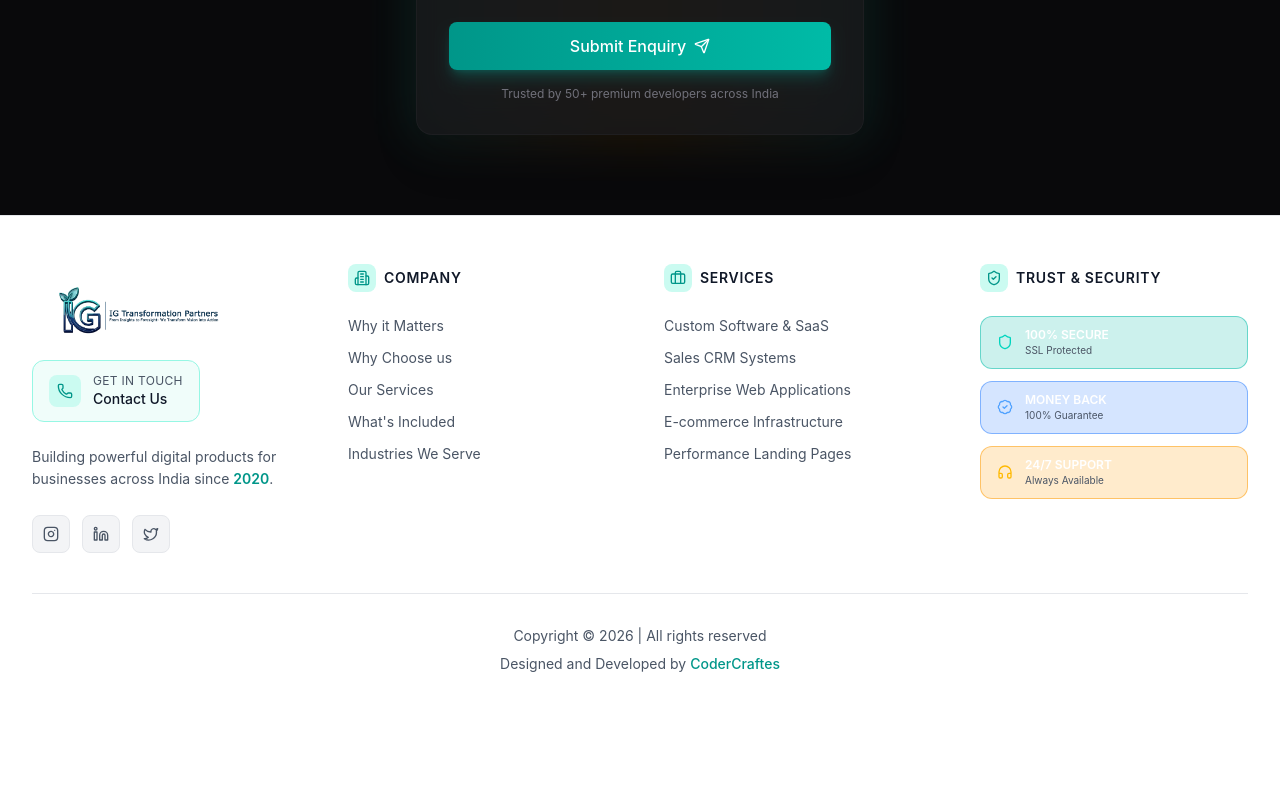
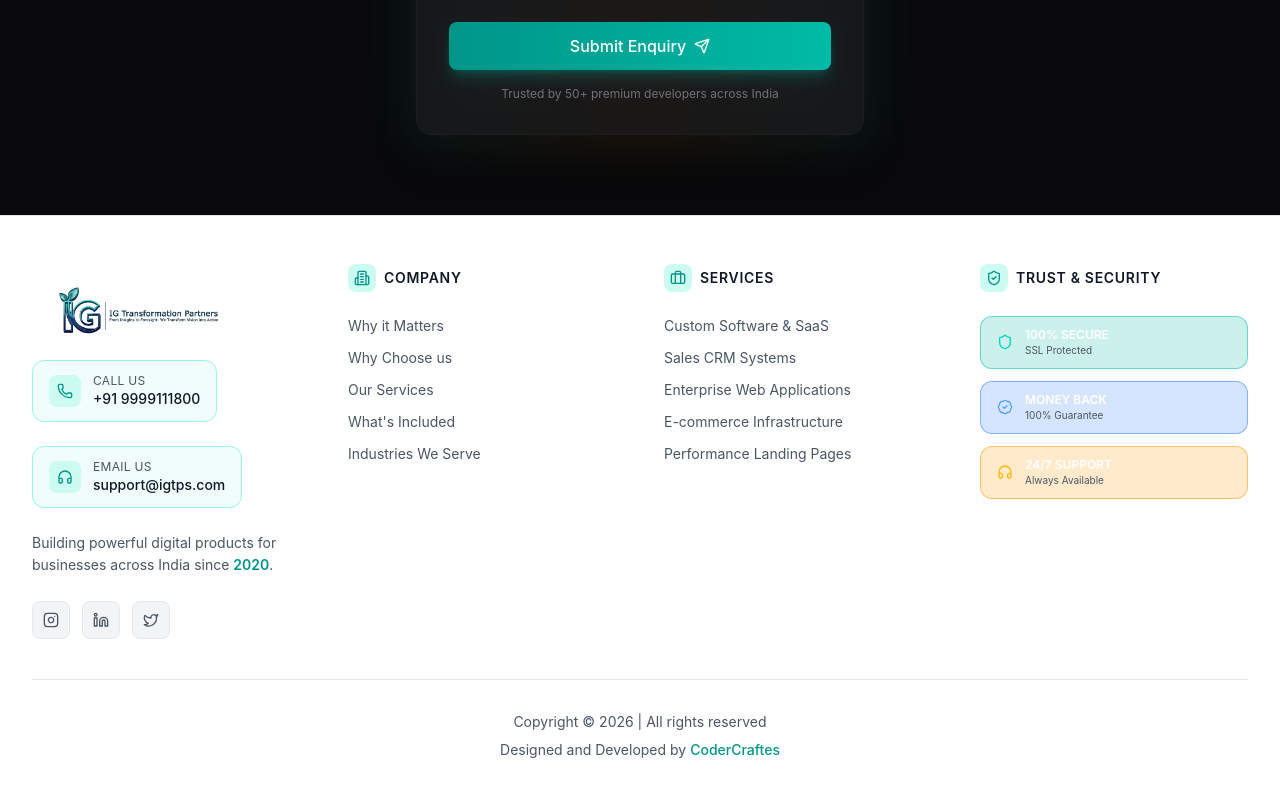
Before and after one commit to PrakashChand07/igtTransformation, a React (Vite) app: page /sales-crm in a window 1280 px wide. Shown: the part 3506-4302 px from the top of the page. Before the commit the page ends 4228 px from the top, so only its background shows below. Built offline with nearby package versions, Linux system fonts and the light colour scheme.

Commit message:
feat: Introduce foundational landing page components including enquiry and conversion forms, floating action bar, footer, and TypeScript configuration.

```diff
--- a/src/app/components/ConversionForm.tsx
+++ b/src/app/components/ConversionForm.tsx
@@ -2,7 +2,6 @@ import { motion } from 'motion/react';
 import { useForm } from 'react-hook-form';
 import { useState } from 'react';
 import { Send } from 'lucide-react';
-import { createZohoLead } from '../../services/zohoService';
 
 interface ConversionFormData {
   fullName: string;
@@ -25,11 +24,11 @@ export function ConversionForm({ onFormSubmit }: ConversionFormProps) {
     setIsLoading(true);
     setErrorMsg('');
 
-    const BREVO_API_KEY = import.meta.env.VITE_BREVO_API_KEY;
-    const CONTACT_EMAIL = import.meta.env.VITE_CONTACT_EMAIL;
+    const BREVO_API_KEY = import.meta.env.VITE_BREVO_API_KEY as string;
+    const CONTACT_EMAIL = import.meta.env.VITE_CONTACT_EMAIL as string;
 
     // ── Run Brevo email + Zoho CRM lead creation SIMULTANEOUSLY ──
-    const [brevoResult, zohoResult] = await Promise.allSettled([
+    const [brevoResult] = await Promise.allSettled([
       // 1️⃣  Brevo Email
       fetch('https://api.brevo.com/v3/smtp/email', {
         method: 'POST',
@@ -78,21 +77,8 @@ export function ConversionForm({ onFormSubmit }: ConversionFormProps) {
           `,
         }),
       }),
-
-      // 2️⃣  Zoho CRM Lead
-      createZohoLead(data),
     ]);
 
-    // Log Zoho result for debugging
-    if (zohoResult.status === 'fulfilled') {
-      if (zohoResult.value.success) {
-        console.log('[Zoho] Lead created ✅ ID:', zohoResult.value.zohoId);
-      } else {
-        console.warn('[Zoho] Lead creation issue:', zohoResult.value.error);
-      }
-    } else {
-      console.error('[Zoho] Promise rejected:', zohoResult.reason);
-    }
 
     // Brevo result decide karega success/error UI
     if (brevoResult.status === 'fulfilled' && brevoResult.value.ok) {
--- a/src/app/components/EnquiryForm.tsx
+++ b/src/app/components/EnquiryForm.tsx
@@ -2,7 +2,7 @@ import { motion } from 'motion/react';
 import { useForm } from 'react-hook-form';
 import { useState } from 'react';
 import { Send } from 'lucide-react';
-import { createZohoLead } from '../../services/zohoService';
+
 
 interface EnquiryFormData {
   fullName: string;
@@ -31,22 +31,22 @@ export function EnquiryForm({
     setIsLoading(true);
     setErrorMsg('');
 
-    // ── Run Brevo email + Zoho CRM lead creation SIMULTANEOUSLY ──
-    const [brevoResult, zohoResult] = await Promise.allSettled([
+    // ── Run Brevo email ──
+    const [brevoResult] = await Promise.allSettled([
       // 1️⃣  Brevo Email
       fetch('https://api.brevo.com/v3/smtp/email', {
         method: 'POST',
         headers: {
           'accept': 'application/json',
-          'api-key': import.meta.env.VITE_BREVO_API_KEY,
+          'api-key': import.meta.env.VITE_BREVO_API_KEY as string,
           'content-type': 'application/json',
         },
         body: JSON.stringify({
           sender: {
             name: 'Luxury Real Estate Landing Page',
-            email: import.meta.env.VITE_CONTACT_EMAIL,
+            email: import.meta.env.VITE_CONTACT_EMAIL as string,
           },
-          to: [{ email: import.meta.env.VITE_CONTACT_EMAIL, name: 'Admin' }],
+          to: [{ email: import.meta.env.VITE_CONTACT_EMAIL as string, name: 'Admin' }],
           subject: `🏢 New Enquiry: ${data.service} - ${data.fullName}`,
           htmlContent: `
             <div style="font-family: sans-serif; max-width: 600px; margin: 0 auto; background: #0f0f0f; border: 2px solid #14b8a6; border-radius: 12px; overflow: hidden;">
@@ -82,20 +82,7 @@ export function EnquiryForm({
         }),
       }),
 
-      // 2️⃣  Zoho CRM Lead
-      createZohoLead(data),
     ]);
-
-    // Log Zoho result for debugging
-    if (zohoResult.status === 'fulfilled') {
-      if (zohoResult.value.success) {
-        console.log('[Zoho] Lead created ✅ ID:', zohoResult.value.zohoId);
-      } else {
-        console.warn('[Zoho] Lead creation issue:', zohoResult.value.error);
-      }
-    } else {
-      console.error('[Zoho] Promise rejected:', zohoResult.reason);
-    }
 
     // Brevo result decide karega success/error UI
     if (brevoResult.status === 'fulfilled' && brevoResult.value.ok) {
--- a/src/app/components/FloatingActionBar.tsx
+++ b/src/app/components/FloatingActionBar.tsx
@@ -9,11 +9,11 @@ export function FloatingActionBar() {
   const [showThankYou, setShowThankYou] = useState(false);
 
   const handleWhatsApp = () => {
-    window.open('https://wa.me/919876543210?text=Hi, I want to know more about PropTech solutions', '_blank');
+    window.open('https://wa.me/919999111800?text=Hi, I want to know more about PropTech solutions', '_blank');
   };
 
   const handleCall = () => {
-    window.location.href = 'tel:+919876543210';
+    window.location.href = 'tel:+919999111800';
   };
 
   const handleGetQuote = () => {
--- a/src/app/components/Footer.tsx
+++ b/src/app/components/Footer.tsx
@@ -86,15 +86,29 @@ export function Footer() {
 
             {/* Contact Button */}
             <a
-              href="tel:+91"
+              href="tel:+919999111800"
               className="flex items-center gap-3 px-4 py-3 bg-teal-50 border border-teal-200 rounded-xl hover:bg-teal-100 transition-all duration-300 group w-fit"
             >
               <div className="p-2 bg-teal-100 rounded-lg group-hover:bg-teal-200 transition-all">
                 <Phone className="w-4 h-4 text-teal-600" />
               </div>
               <div>
-                <div className="text-xs text-gray-600 uppercase tracking-wide">Get In Touch</div>
-                <div className="text-sm font-medium text-gray-900">Contact Us</div>
+                <div className="text-xs text-gray-600 uppercase tracking-wide">Call Us</div>
+                <div className="text-sm font-medium text-gray-900">+91 9999111800</div>
+              </div>
+            </a>
+
+            {/* Email Button */}
+            <a
+              href="mailto:support@igtps.com"
+              className="flex items-center gap-3 px-4 py-3 bg-teal-50 border border-teal-200 rounded-xl hover:bg-teal-100 transition-all duration-300 group w-fit"
+            >
+              <div className="p-2 bg-teal-100 rounded-lg group-hover:bg-teal-200 transition-all">
+                <Headphones className="w-4 h-4 text-teal-600" />
+              </div>
+              <div>
+                <div className="text-xs text-gray-600 uppercase tracking-wide">Email Us</div>
+                <div className="text-sm font-medium text-gray-900">support@igtps.com</div>
               </div>
             </a>
 
--- a/src/app/components/ThankYouModal.tsx
+++ b/src/app/components/ThankYouModal.tsx
@@ -95,7 +95,7 @@ export function ThankYouModal({ isOpen, onClose }: ThankYouModalProps) {
 
           {/* WhatsApp Button */}
           <button
-            onClick={() => window.open('https://wa.me/919876543210?text=Hi, I just submitted a request', '_blank')}
+            onClick={() => window.open('https://wa.me/919999111800?text=Hi, I just submitted a request', '_blank')}
             className="w-full bg-gradient-to-r from-green-600 to-green-500 hover:from-green-500 hover:to-green-400 text-white py-3 px-6 rounded-xl font-medium transition-all duration-300 shadow-lg shadow-green-500/30 hover:shadow-green-500/50 flex items-center justify-center gap-2"
           >
             <MessageCircle className="w-5 h-5" />
```
Also changed, not shown: src/vite-env.d.ts (added, +10 -0 lines), tsconfig.json (added, +34 -0 lines), tsconfig.node.json (added, +13 -0 lines).
